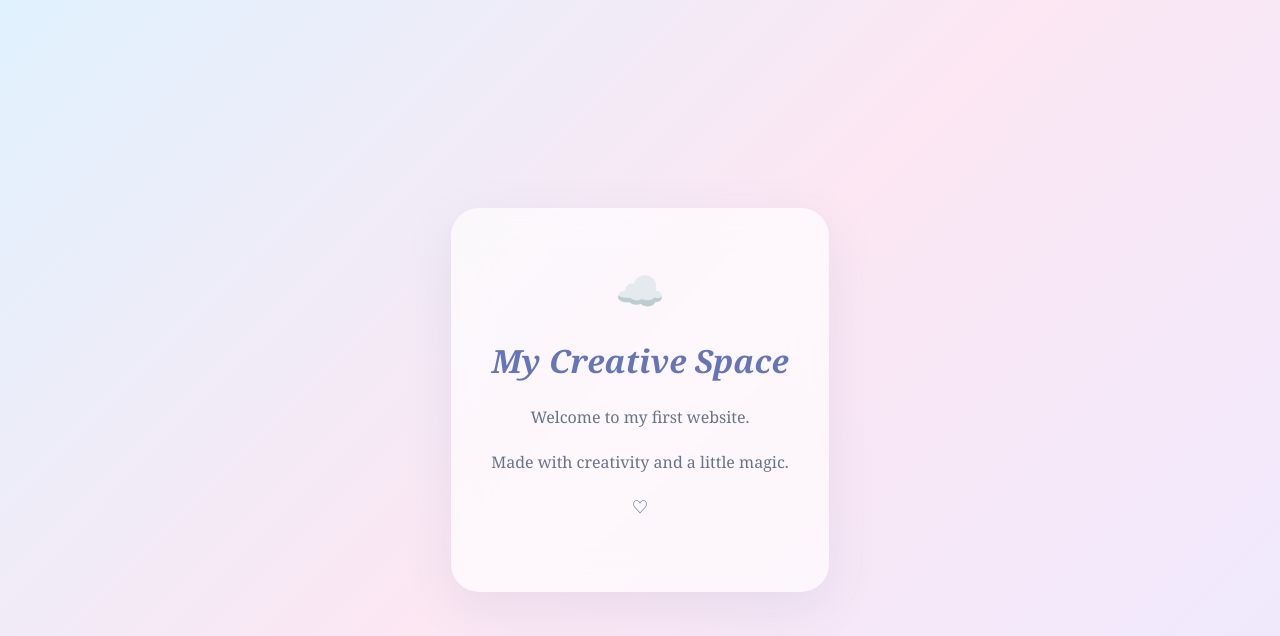
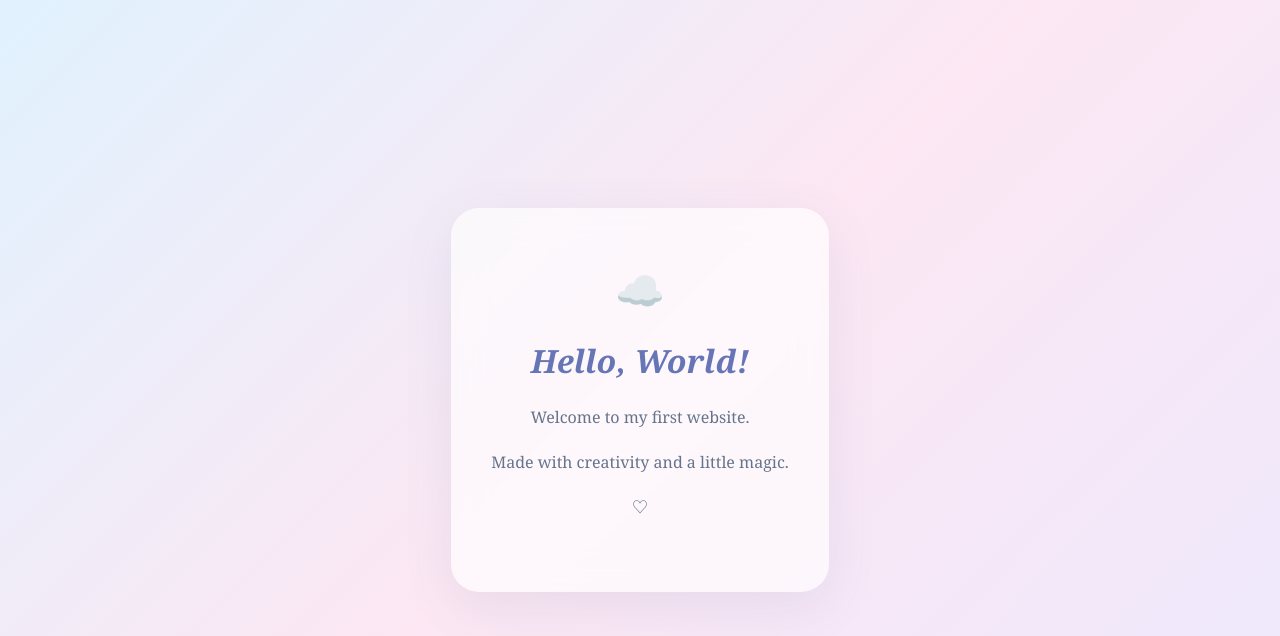
Before and after one commit to butterlatte974/my-first-website, a plain HTML site: page index.html in a window 1280 px wide. Drawn offline with Linux system fonts and the light colour scheme.

Commit message:
Revert homepage title to Hello World

```diff
--- a/index.html
+++ b/index.html
@@ -32,7 +32,7 @@
 <body>
   <div class="card">
     <div class="heart">☁️</div>
-    <h1>My Creative Space</h1>
+    <h1>Hello, World!</h1>
     <p>Welcome to my first website.</p>
     <p>Made with creativity and a little magic.</p>
     <p>♡</p>
```
